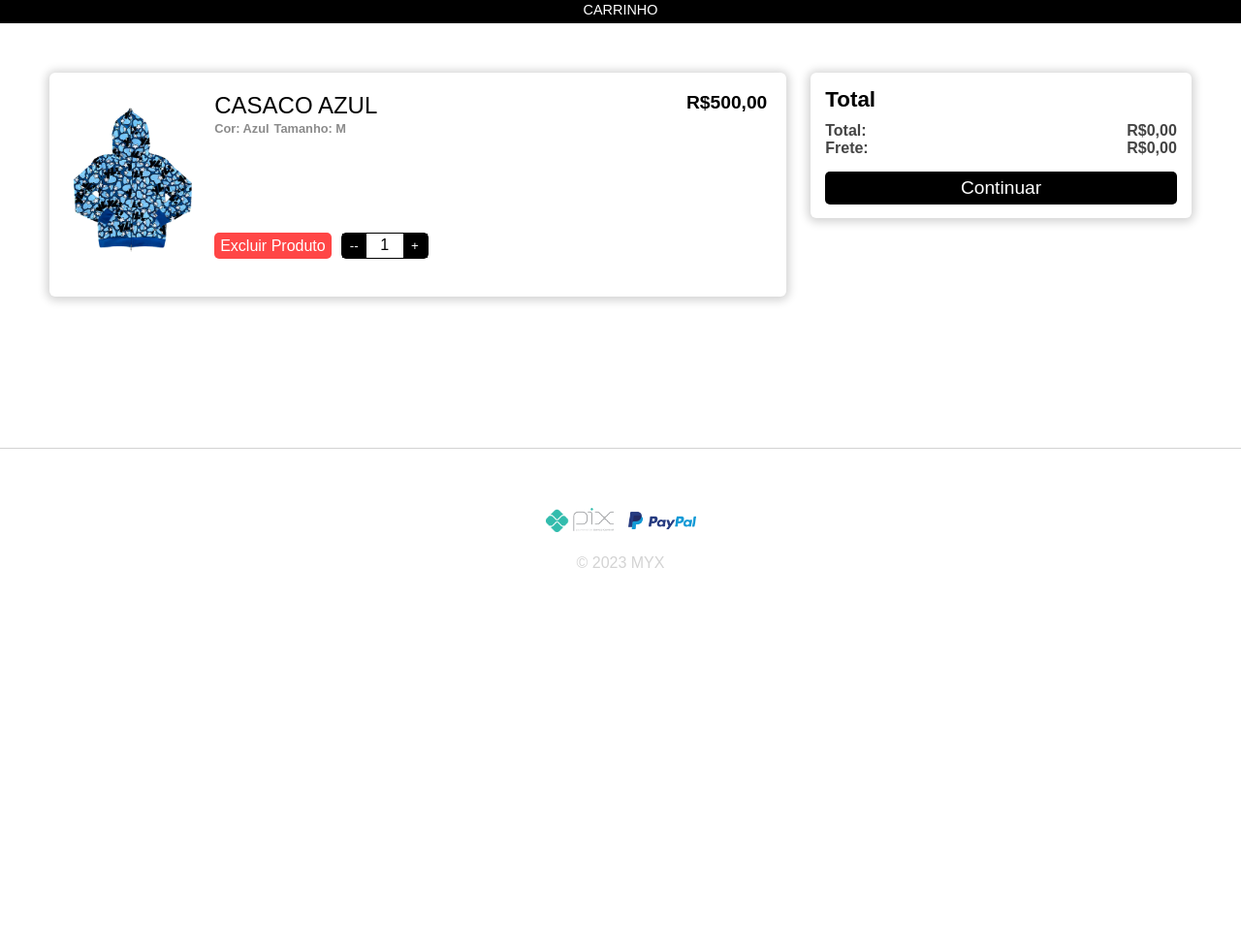
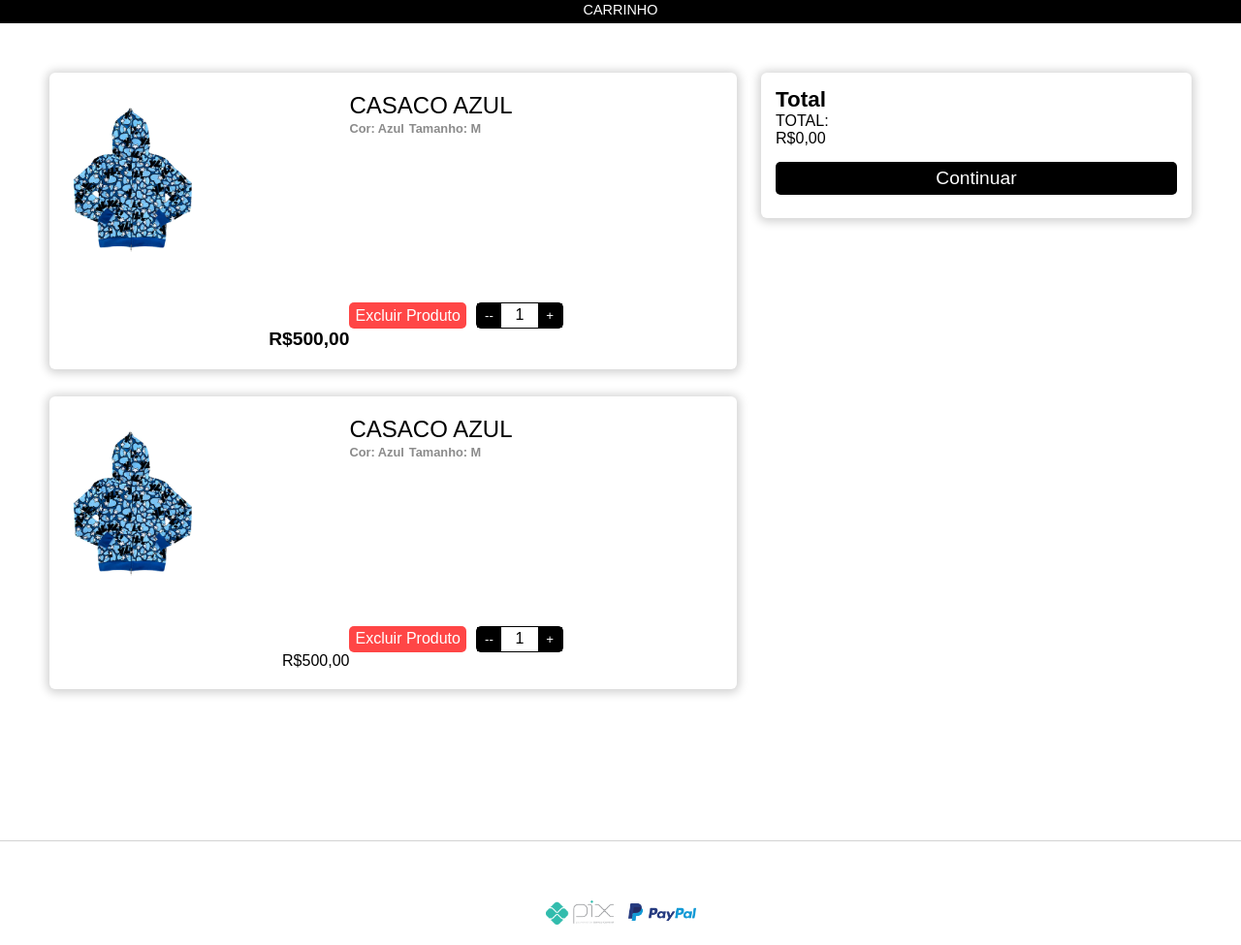
Before and after one commit to felipeDosProgramas/Loja, a PHP site: page /telaCarrinho.html in a window 1280 px wide. Shown: the part 202-1177 px from the top of the page at 97% size. Before the commit the page ends 788 px from the top, so only its background shows below. Run offline with PHP 8.4, Linux system fonts and the light colour scheme.

Commit message:
Fronts
os fronts aqui commitados devem passar sob a minuciosa análise do rei do front.

```diff
--- a/telaCarrinho.html
+++ b/telaCarrinho.html
@@ -5,10 +5,12 @@
 		<meta charset="UTF-8">
 		<meta http-equiv="X-UA-Compatible" content="IE=edge">
 		<meta name="viewport" content="width=device-width, initial-scale=1.0">
-    <title>MYX | Carrinho</title>
+		<title>MYX | Produtos</title>
 		<link rel="icon" type="image/x-icon" href="./imgs/Oficial.gif">
 		<link rel="stylesheet" href="./css-atual/style.css">
 		<script src="./js/index.js" defer></script>
+		<script src="./js/checkUserLogin.js" defer></script>
+		<script src="./js/toBuyParser.js" defer></script>
 	</head>
 
 	<body>
@@ -80,7 +82,7 @@
 							<ul id="ulMenu">
 								<li class="li"><a href="index.html">Início</a></li>
 								<li class="li"><a href="inicio.html">Produtos</a></li>
-                        <li class="li"><a href="entre.php">Entre</a></li>
+								<li class="li" id="logouOuNao"><a href="entre.php">Entre</a></li>
 							</ul>
 							<div id="redesSociaisMenu">
 								<button class="reSociMenu"><svg width="30px" height="30px" viewBox="0 0 24 24" fill="none"
@@ -149,7 +151,6 @@
 		<section id="sectionCar">
 			<div id="contentCar">
 				<div class="contents">
-                <div class="caixaFoto">
 					<div class="divProductCar"><a href=""><img src="./imgs/casaco.webp" alt="" class="imgCar"></a></div>
 					<div class="divInfoContent">
 						<div class="divNameContent">
@@ -166,18 +167,38 @@
 							</div>
 						</div>
 					</div>
-                </div>
-
 					<div class="divPreco">
 						<div class="preco">R$500,00</>
 					</div>
 				</div>
 			</div>
+			<div class="contents">
+				<div class="divProductCar"><a href=""><img src="./imgs/casaco.webp" alt="" class="imgCar"></a></div>
+				<div class="divInfoContent">
+                    <div class="divNameContent">
+						<span class="nameContent">Casaco Azul</span>
+						<br>
+						<span class="infoCor">Cor: Azul</span><span class="infoTam">Tamanho: M</span>
+					</div>
+                    <div class="divExcluAdd">
+						<button class="btnExcluCar">Excluir Produto</button>
+						<div class="divAdd">
+							<button class="removeQtd">--</button>
+							<span class="qtd">1</span>
+							<button class="addQtd">+</button>
+						</div>
+					</div>
+				</div>
+				<div class="divPreco">
+                    <div class="precoProduct">R$500,00</>
+				</div>
+			</div>
+		</div>
 	</div>
 	<div id="divTotalCar">
-            <div id="titleTotal">Total</div>
-            <div class="textInfo">total: <div class="divValu">R$<span id="precoTotal">0,00</span></div></div>
-            <div class="textInfo">Frete: <div class="divValu">R$<span id="precoTotal">0,00</span></div></div>
+		<span id="titleTotal">Total</span>
+		<br>
+		<div id="textTotal">total: <div id="divValu">R$<span id="precoTotal">0,00</span></div></div>
 		<button id="btnContCompra">Continuar</button>
 	</div>
 </section>
```
Also changed, not shown: anuncio.html (+3 -11 lines), anuncioPrevia.php (+2 -11 lines), cadasterUser.html (+3 -11 lines), entre.php (+2 -12 lines), inicio.html (+4 -4 lines), pagePrevia.php (+3 -13 lines). Lines whose indentation alone changed are shown as unchanged.
